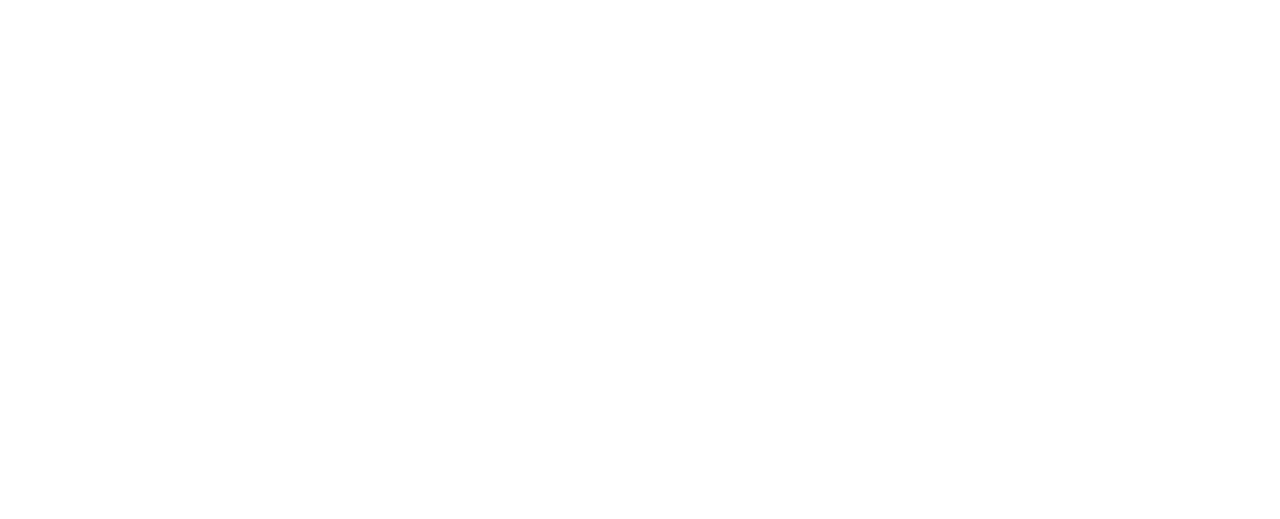
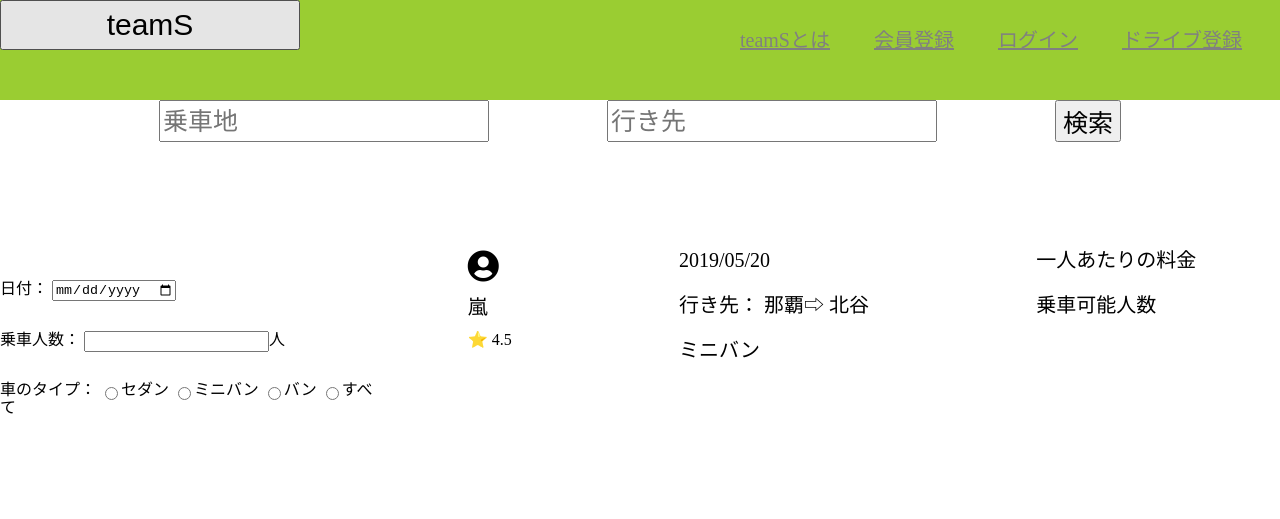
Before and after one commit to sho0722/teamS, a plain HTML site: page sho.html in a window 1280 px wide. Drawn offline with Linux system fonts and the light colour scheme.

Commit message:
ページちょっとだけできました

```diff
--- a/assets/css/sho.css
+++ b/assets/css/sho.css
@@ -0,0 +1,106 @@
+body {
+    display: grid;
+    grid-template-rows: 100px 150px 1fr 100px;
+    grid-template-columns: 30% 70%;
+    grid-template-areas:
+    "header header"
+    "top top"
+    "aside main"
+    "footer footer"
+}
+
+
+header {
+    grid-area: header;
+    display:flex;
+    background-color: yellowgreen;
+}
+
+.topBtn{
+    width: 300px;
+    height: 50px;
+    font-size: 30px;
+}
+
+.topLinks{
+    margin-left:400px;
+    margin-top: 30px;
+
+}
+
+.topLinks a{
+    color: grey;
+    margin-left: 40px;
+    font-size: 20px;
+}
+
+/* headerここまで */
+
+/* topここから */
+
+.top {
+    grid-area: top;
+}
+
+.search-tab {
+    display: flex;
+    justify-content: space-around;
+    margin: 0 100px;
+}
+
+.search-tab input {
+    font-size: 25px;
+}
+
+.search-tab button {
+    font-size: 25px;
+}
+
+/* topここまで */
+
+/* asideここから */
+
+aside {
+    grid-area: aside;
+    display: flex;
+    flex-direction: column;
+}
+
+.search-list {
+    margin-top: 30px;
+}
+
+/* asideここまで */
+
+/* ここからmain */
+
+main {
+    grid-area: main;
+}
+
+.example {
+    display: flex;
+    justify-content: space-around;
+}
+
+
+.example li {
+    font-size: 20px;
+    margin-bottom: 25px;
+}
+
+
+
+.name p {
+    font-size: 20px;
+    margin: 15px 0;
+}
+
+.price {
+
+}
+
+/* mainここまで */
+
+
+/* footerここまで */
--- a/sho.html
+++ b/sho.html
@@ -4,11 +4,77 @@
     <meta charset="UTF-8">
     <meta name="viewport" content="width=device-width, initial-scale=1.0">
     <meta http-equiv="X-UA-Compatible" content="ie=edge">
-    <title>Document</title>
-    <link rel="stylesheet" href="">
-    <link rel="stylesheet" href="">
+    <title>Nosete</title>
+    <link rel="stylesheet" href="assets/css/reset.css">
+    <link rel="stylesheet" href="https://use.fontawesome.com/releases/v5.8.2/css/all.css" integrity="sha384-oS3vJWv+0UjzBfQzYUhtDYW+Pj2yciDJxpsK1OYPAYjqT085Qq/1cq5FLXAZQ7Ay" crossorigin="anonymous">
+    <link rel="stylesheet" href="assets/css/sho.css">
 </head>
 <body>
+    <header>
+        <div>
+            <button class="topBtn">teamS</button>
+        </div>
+        <div class="topLinks">
+                <a href="">teamSとは</a>
+                <a href="">会員登録</a>
+                <a href="">ログイン</a>
+                <a href="">ドライブ登録</a>
+        </div>
+    </header>
+    <div class="top">
+        <div class="search-tab">
+            <input type="text" placeholder="乗車地">
+            <input type="text" placeholder="行き先">
+            <button class="search">検索</button>
+        </div>
+    </div>
+    <aside>
+        <label class="search-list" for="">日付：
+            <input type="date">
+        </label>
+        <label class="search-list" for="">乗車人数：
+            <input type="text" placeholder="">人
+        </label>
+        <label class="search-list" for="">車のタイプ：
+            <input type="radio" name="car">セダン
+            <input type="radio" name="car">ミニバン
+            <input type="radio" name="car">バン
+            <input type="radio" name="car">すべて
+        </label>
+    </aside>
+    <main>
+        <div class="result">
+            <div class="example">
+                <div class="name">
+                    <i class="fas fa-user-circle fa-2x"></i>
+                    <p>嵐</p>
+                    <span>⭐️ 4.5</span>
+                </div>
+                <div class="info">
+                    <ul>
+                        <li id="date">2019/05/20</li>
+                        <li>行き先：
+                            <span id="departure">那覇</span>⇨
+                            <span id="destination">北谷</span>
+                        </li>
+                        <li id="car">ミニバン</li>
+                    </ul>
+                </div>
+                <div class="price">
+                    <ul>
+                        <li>一人あたりの料金</li>
+                        <li>乗車可能人数</li>
+                    </ul>
+                </div>
+            </div>
+            <div class="example"></div>
+            <div class="example"></div>
+            <div class="example"></div>
+            <div class="example"></div>
+        </div>
+    </main>
+    <footer>
 
+    </footer>
 </body>
 </html>
```
